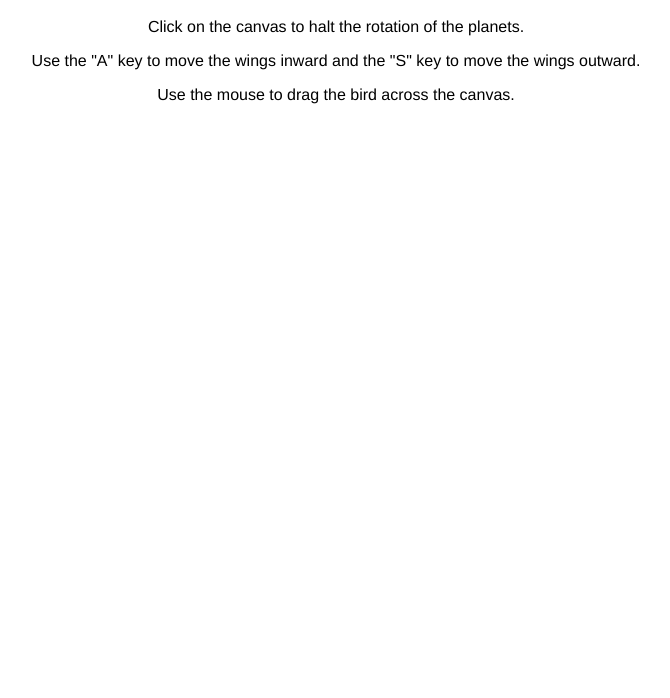
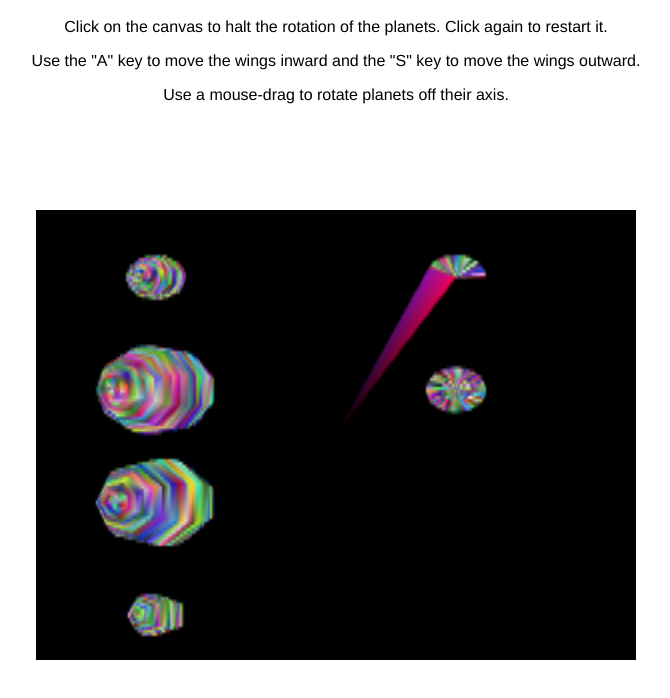
Before and after one commit to captainsafia/dialga, a plain HTML site: page index.html in a window 1280 px wide. Shown: the part 40-738 px from the top of the page, without its empty margins (304-974 px from the left). Drawn offline with Linux system fonts and the light colour scheme.

Commit message:
Added rotating planets

```diff
--- a/index.html
+++ b/index.html
@@ -7,9 +7,9 @@
     <body>
         <div class="intro">
             <h1> Dialga </h1>
-            <p> Click on the canvas to halt the rotation of the planets. </p>
+            <p> Click on the canvas to halt the rotation of the planets. Click again to restart it. </p>
             <p> Use the "A" key to move the wings inward and the "S" key to move the wings outward. </p>
-            <p> Use the mouse to drag the bird across the canvas. </p>
+            <p> Use a mouse-drag to rotate planets off their axis. </p>
         </div>
         <canvas id="webgl">
             Please us a browser that supports "canvas".
--- a/scripts/script.js
+++ b/scripts/script.js
@@ -23,7 +23,7 @@ var floatsPerVertex = 7;
 var ANGLE_STEP = 45.0;
 var SABER_ANGLE_STEP = 10.0;
 
-function makeCylinder(radius) {
+function makeCylinder(radius, faceRight) {
     // Create a white circle with 16 vertices at the top and a radius of 1.0
     var topVertices = 40;
 
@@ -55,8 +55,14 @@ function makeCylinder(radius) {
     // Create the tube of the cylinder
     for(v = 0; v < 2 * topVertices; v++, j += floatsPerVertex) {
         if (v % 2 == 0) {
+            if (faceRight) {
+              cylinderVertices[j] = radius * Math.cos(Math.PI * (v) / topVertices);
+              cylinderVertices[j + 1] = radius * Math.sin(Math.PI * (v) / topVertices);
+            } else {
               cylinderVertices[j] = Math.cos(Math.PI * (v) / topVertices);
               cylinderVertices[j + 1] = Math.sin(Math.PI * (v) / topVertices);
+            }
+
             cylinderVertices[j + 2] = 1.0;
             cylinderVertices[j + 3] = 1.0;
             cylinderVertices[j + 4] = Math.random();
@@ -64,8 +70,14 @@ function makeCylinder(radius) {
             cylinderVertices[j + 6] = Math.random();
         }
         else {
+            if (faceRight) {
+              cylinderVertices[j] = Math.cos(Math.PI * (v - 1) / topVertices);
+              cylinderVertices[j + 1] = Math.sin(Math.PI * (v - 1) / topVertices);
+            } else {
               cylinderVertices[j] = radius * Math.cos(Math.PI * (v - 1) / topVertices);
               cylinderVertices[j + 1] = radius * Math.sin(Math.PI * (v - 1) / topVertices);
+            }
+
             cylinderVertices[j + 2] = -1.0;
             cylinderVertices[j + 3] = 1.0;
             cylinderVertices[j + 4] = Math.random();
@@ -77,8 +89,14 @@ function makeCylinder(radius) {
     // Create the bottom cap of the cylinder
     for(v = 0; v < (2 * topVertices - 1); v++, j += floatsPerVertex) {
         if(v % 2 == 0) {
+            if (faceRight) {
+              cylinderVertices[j] = 0.0;
+              cylinderVertices[j + 1] = 0.0;
+            } else {
               cylinderVertices[j] = radius * Math.cos(Math.PI * (v) / topVertices);
               cylinderVertices[j + 1] = radius * Math.sin(Math.PI * (v) / topVertices);
+            }
+
             cylinderVertices[j + 2] = -1.0;
             cylinderVertices[j + 3] = 1.0;
             cylinderVertices[j + 4] = Math.random();
@@ -86,8 +104,14 @@ function makeCylinder(radius) {
             cylinderVertices[j + 6] = Math.random();
         }
         else {
+            if (faceRight) {
+              cylinderVertices[j] = Math.cos(Math.PI * (v - 1) / topVertices);
+              cylinderVertices[j + 1] = Math.sin(Math.PI * (v - 1) / topVertices);
+            } else {
               cylinderVertices[j] = 0.0;
               cylinderVertices[j + 1] = 0.0;
+            }
+
             cylinderVertices[j + 2] = -1.0;
             cylinderVertices[j + 3] = 1.0;
             cylinderVertices[j + 4] = Math.random();
@@ -156,21 +180,45 @@ function makeSphere(sliceVertices) {
 }
 
 function initVertexBuffer(rendering) {
-    makeCylinder();
-    makeSphere();
+    planet = makeSphere(5);
+    moon1 = makeSphere(7);
+    moon2 = makeSphere(9);
+    moon3 = makeSphere(11);
+    leftWing = makeCylinder(0.5, false);
+    rightWing = makeCylinder(0.5, true)
 
-    var totalSize = cylinderVertices.length + sphereVertices.length;
+    var totalSize = planet.length + moon1.length + moon2.length + moon3.length + leftWing.length + rightWing.length;
     var totalVertices = totalSize / floatsPerVertex;
     var colorShapes = new Float32Array(totalSize);
 
-    cylStart = 0;
-    for(i = 0, j = 0; j < cylinderVertices.length; i++, j++) {
-        colorShapes[i] = cylinderVertices[j];
+    planetStart = 0;
+    for(i = 0, j = 0; j < planet.length; i++, j++) {
+        colorShapes[i] = planet[j];
     }
 
-    sphStart = i;
-    for(j = 0; j < sphereVertices.length; i++, j++) {
-        colorShapes[i] = sphereVertices[j];
+    moon1Start = i;
+    for(j = 0; j < moon1.length; i++, j++) {
+        colorShapes[i] = moon1[j];
+    }
+
+    moon2Start = i;
+    for(j = 0; j < moon2.length; i++, j++) {
+        colorShapes[i] = moon2[j];
+    }
+
+    moon3Start = i;
+    for(j = 0; j < moon3.length; i++, j++) {
+        colorShapes[i] = moon3[j];
+    }
+
+    leftWingStart = i;
+    for(j = 0; j < moon3.length; i++, j++) {
+        colorShapes[i] = leftWing[j];
+    }
+
+    rightWingStart = i;
+    for(j = 0; j < moon3.length; i++, j++) {
+        colorShapes[i] = rightWing[j];
     }
 
     var shapeBufferHandle = rendering.createBuffer();
@@ -222,51 +270,58 @@ function initVertexBuffer(rendering) {
     return totalVertices;
 }
 
-function draw(gl, n, currentBB8Angle, currentSaberAngle, modelMatrix, u_ModelMatrix) {
+function draw(gl, n, bodyAngle, modelMatrix, u_ModelMatrix) {
   gl.clear(gl.COLOR_BUFFER_BIT | gl.DEPTH_BUFFER_BIT);
 
-  // Draw the cylinder
-  modelMatrix.setTranslate(-0.4, -0.7, 0.0);
+  // Draw the planet
+  modelMatrix.setTranslate(-0.6, -0.8, 0.0);
+  modelMatrix.scale(0.1, 0.1, 0.1);
+  modelMatrix.rotate(bodyAngle, 0, 1, 0);
+  gl.uniformMatrix4fv(u_ModelMatrix, false, modelMatrix.elements);
+  gl.drawArrays(gl.TRIANGLE_STRIP, planetStart / floatsPerVertex, planet.length / floatsPerVertex);
+
+  // Draw the first moon
+  modelMatrix.setTranslate(-0.6, -0.3, 0.0);
   modelMatrix.scale(0.2, 0.2, 0.2);
-  modelMatrix.rotate(currentSaberAngle, 0, 1, 0);
+  modelMatrix.rotate(bodyAngle, 0, 1, 0);
   gl.uniformMatrix4fv(u_ModelMatrix, false, modelMatrix.elements);
-  gl.drawArrays(gl.TRIANGLE_STRIP,
-  cylStart / floatsPerVertex,
-  cylinderVertices.length / floatsPerVertex);
+  gl.drawArrays(gl.TRIANGLE_STRIP, moon1Start / floatsPerVertex, moon1.length / floatsPerVertex);
 
-  // Draw the sphere
-  modelMatrix.setTranslate(0.4, -0.5, 0.0);
-  modelMatrix.scale(0.3, 0.3, 0.3);
-  modelMatrix.rotate(currentBB8Angle, 0, 1, 0);
+  // Draw the second moon
+  modelMatrix.setTranslate(-0.6, 0.2, 0.0);
+  modelMatrix.scale(0.2, 0.2, 0.2);
+  modelMatrix.rotate(bodyAngle, 0, 1, 0);
   gl.uniformMatrix4fv(u_ModelMatrix, false, modelMatrix.elements);
-  gl.drawArrays(gl.TRIANGLE_STRIP,
-  sphStart / floatsPerVertex,
-  sphereVertices.length / floatsPerVertex);
+  gl.drawArrays(gl.TRIANGLE_STRIP, moon2Start / floatsPerVertex, moon2.length / floatsPerVertex);
+
+  // Draw the third moon
+  modelMatrix.setTranslate(-0.6, 0.7, 0.0);
+  modelMatrix.scale(0.1, 0.1, 0.1);
+  modelMatrix.rotate(bodyAngle, 0, 1, 0);
+  gl.uniformMatrix4fv(u_ModelMatrix, false, modelMatrix.elements);
+  gl.drawArrays(gl.TRIANGLE_STRIP, moon3Start / floatsPerVertex, moon3.length / floatsPerVertex);
+
+  // Draw the left wing
+  modelMatrix.setTranslate(0.4, 0.2, 0.0);
+  modelMatrix.scale(0.1, 0.1, 0.1);
+  gl.uniformMatrix4fv(u_ModelMatrix, false, modelMatrix.elements);
+  gl.drawArrays(gl.TRIANGLE_STRIP, leftWingStart / floatsPerVertex, leftWing.length / floatsPerVertex);
+
+  // Draw the right wing
+  modelMatrix.setTranslate(0.4, 0.7, 0.0);
+  modelMatrix.scale(0.1, 0.1, 0.1);
+  gl.uniformMatrix4fv(u_ModelMatrix, false, modelMatrix.elements);
+  gl.drawArrays(gl.TRIANGLE_STRIP, rightWingStart / floatsPerVertex, rightWing.length / floatsPerVertex);
 }
 
 var g_last = Date.now();
 
-function animateBB8(angle) {
+function animate(angle) {
   var now = Date.now();
   var elapsed = now - g_last;
   g_last = now;
 
   var newAngle = angle + (ANGLE_STEP * elapsed) / 1000.0;
-  return newAngle %= 360;
-}
-
-var s_last = Date.now();
-
-function animateSaber(angle, direction) {
-  var now = Date.now();
-  var elapsed = now - s_last;
-  s_last = now;
-
-  if (direction == 1) {
-    var newAngle = angle - (SABER_ANGLE_STEP * elapsed) / 1000.0;
-  } else {
-    var newAngle = angle + (SABER_ANGLE_STEP * elapsed) / 1000.0;
-  }
   return newAngle %= 360;
 }
 
@@ -302,22 +357,26 @@ $(document).ready(function() {
         throw new Error('Failed to get the storage location of u_ModelMatrix');
     }
     var modelMatrix = new Matrix4();
-    var currentBB8Angle = 0.0;
-    var currentSaberAngle = 0.0;
+    var bodyAngle = 0.0;
+    var planetsStopped = false;
+    var isDragging = false;
 
     // Update canvas at a certain time interval
     var tick = function() {
-        currentBB8Angle = animateBB8(currentBB8Angle);
-
-        $(document).keypress(function(event) {
-          if (event.which == 97) {
-            currentSaberAngle = animateSaber(currentSaberAngle, 1);
-          } else if (event.which == 115) {
-            currentSaberAngle = animateSaber(currentSaberAngle, 0);
+        // Check if the user has clicked on the canvas to halt the planets
+        // or to restore the scene
+        $(canvas).click(function() {
+          if (planetsStopped) {
+            planetsStopped = false;
+          } else {
+            planetsStopped = true;
           }
         });
+        if (!planetsStopped) {
+          bodyAngle = animate(bodyAngle)
+        }
 
-        draw(rendering, vertices, currentBB8Angle, currentSaberAngle, modelMatrix, u_ModelMatrix);
+        draw(rendering, vertices, bodyAngle, modelMatrix, u_ModelMatrix);
         requestAnimationFrame(tick, canvas);
     };
 
--- a/styles/style.css
+++ b/styles/style.css
@@ -9,7 +9,7 @@ body {
 
 #webgl {
 	width: 600px;
-	height: 400px;
+	height: 450px;
 	position: absolute;
 	left: 50%;
 	top: 50%;
```
Lines whose indentation alone changed are shown as unchanged.
